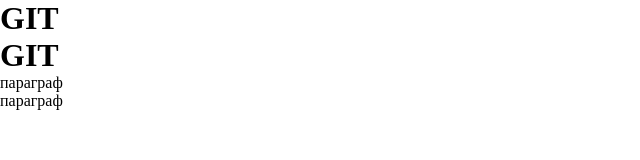
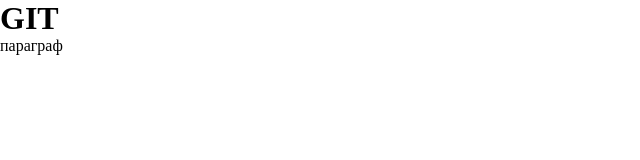
Before and after one commit to webproger2014/first_rep, a plain HTML site: page index.html in a window 1280 px wide. Shown: the whole page, without its empty margins (0-640 px from the left). Drawn offline with Linux system fonts and the light colour scheme.

Commit message:
second commit

```diff
--- a/index.html
+++ b/index.html
@@ -7,8 +7,6 @@
   </head>
   <body>
     <h1>GIT</h1>
-    <h1>GIT</h1>
-	<p>параграф</p>
 	<p>параграф</p>
 	</body>
 </html>
```
